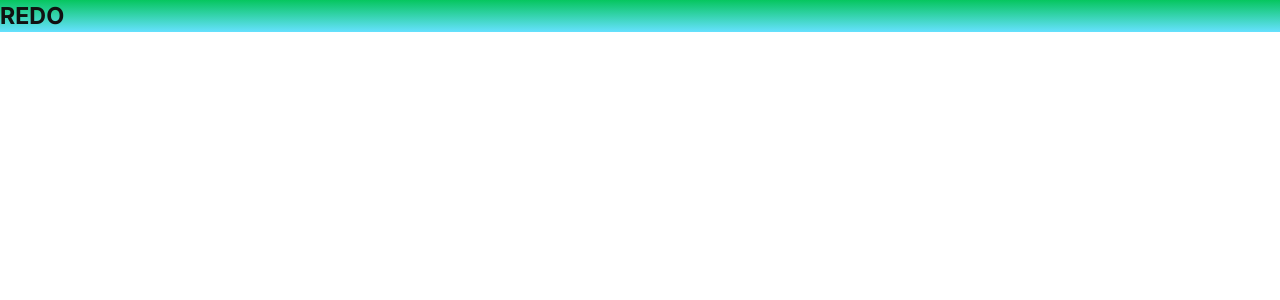
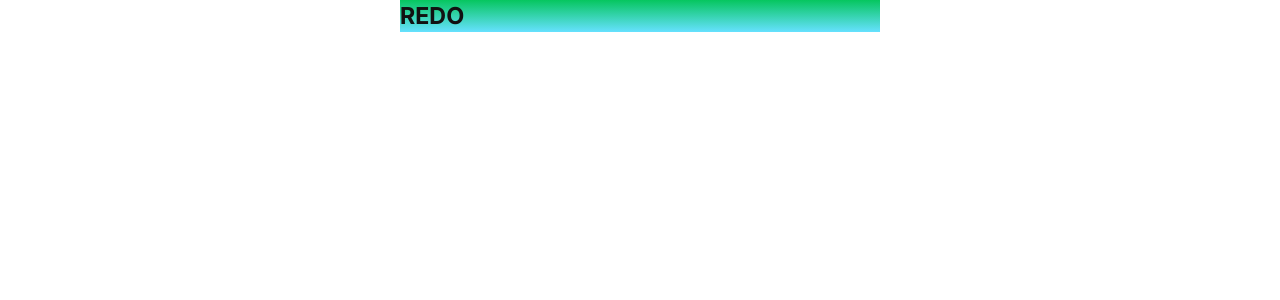
Before and after one commit to REDO-Team/Front, a React (Vite) app: page / in a window 1280 px wide. Shown: the top 300 px of the page. Built offline with nearby package versions, Linux system fonts and the light colour scheme.

Commit message:
[Feat] 레이아웃 공통 컴포넌트 구현

```diff
--- a/src/App.tsx
+++ b/src/App.tsx
@@ -1,10 +1,11 @@
 import './App.css';
+import Layout from './components/common/Layout';
 
 function App() {
   return (
-    <>
+    <Layout>
       <h1 className='bg-main-gradient text-text font-pretendard font-bold text-2xl'>REDO</h1>
-    </>
+    </Layout>
   );
 }
 
--- /dev/null
+++ b/src/components/common/Layout.tsx
@@ -0,0 +1,17 @@
+import type { ReactNode } from 'react';
+
+interface LayoutProps {
+  children: ReactNode;
+}
+
+const Layout = ({ children }: LayoutProps) => {
+  return (
+    <div className='min-h-screen bg-white'>
+      <main className='mx-auto min-h-screen w-full max-w-[480px]'>
+        {children}
+      </main>
+    </div>
+  );
+};
+
+export default Layout;
```
